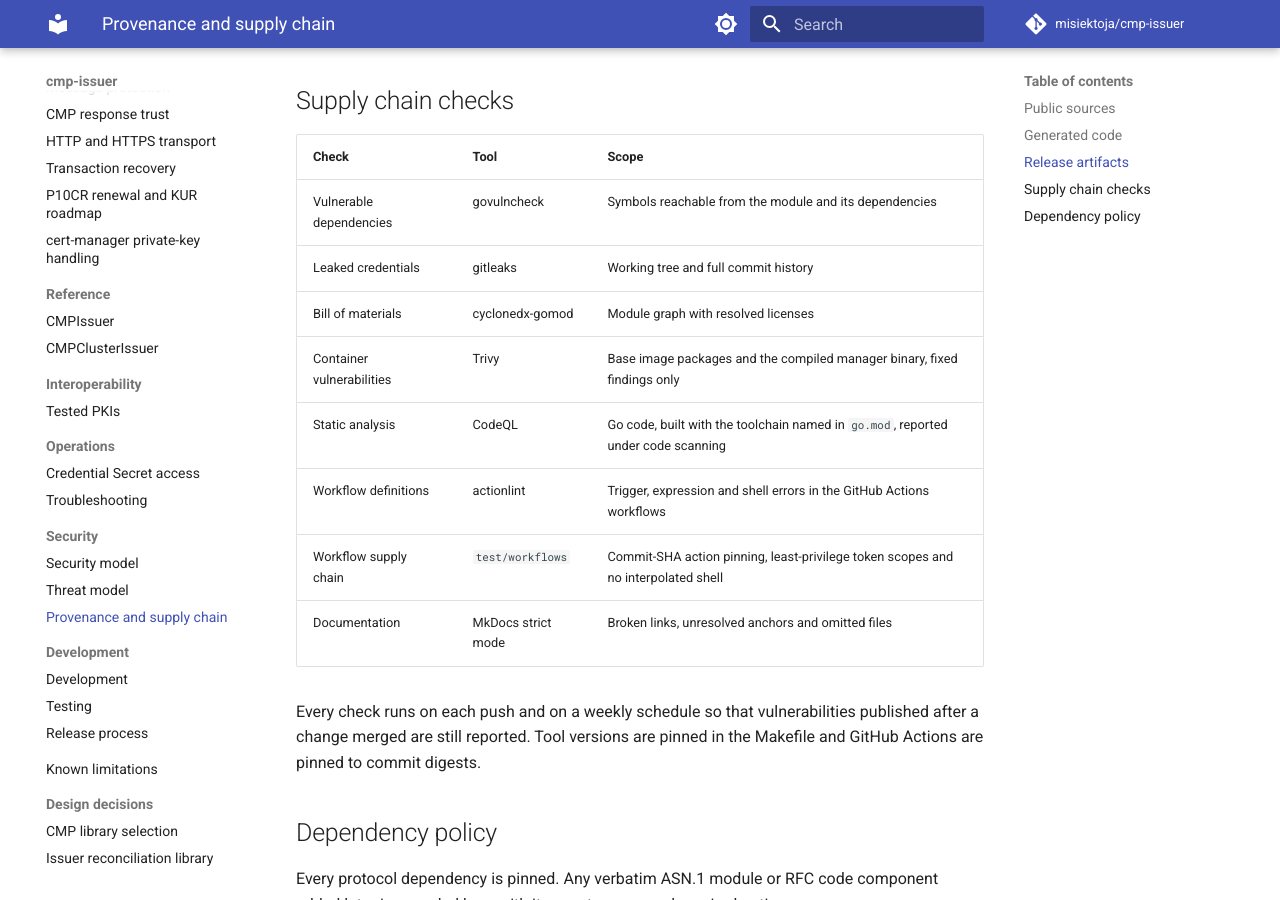
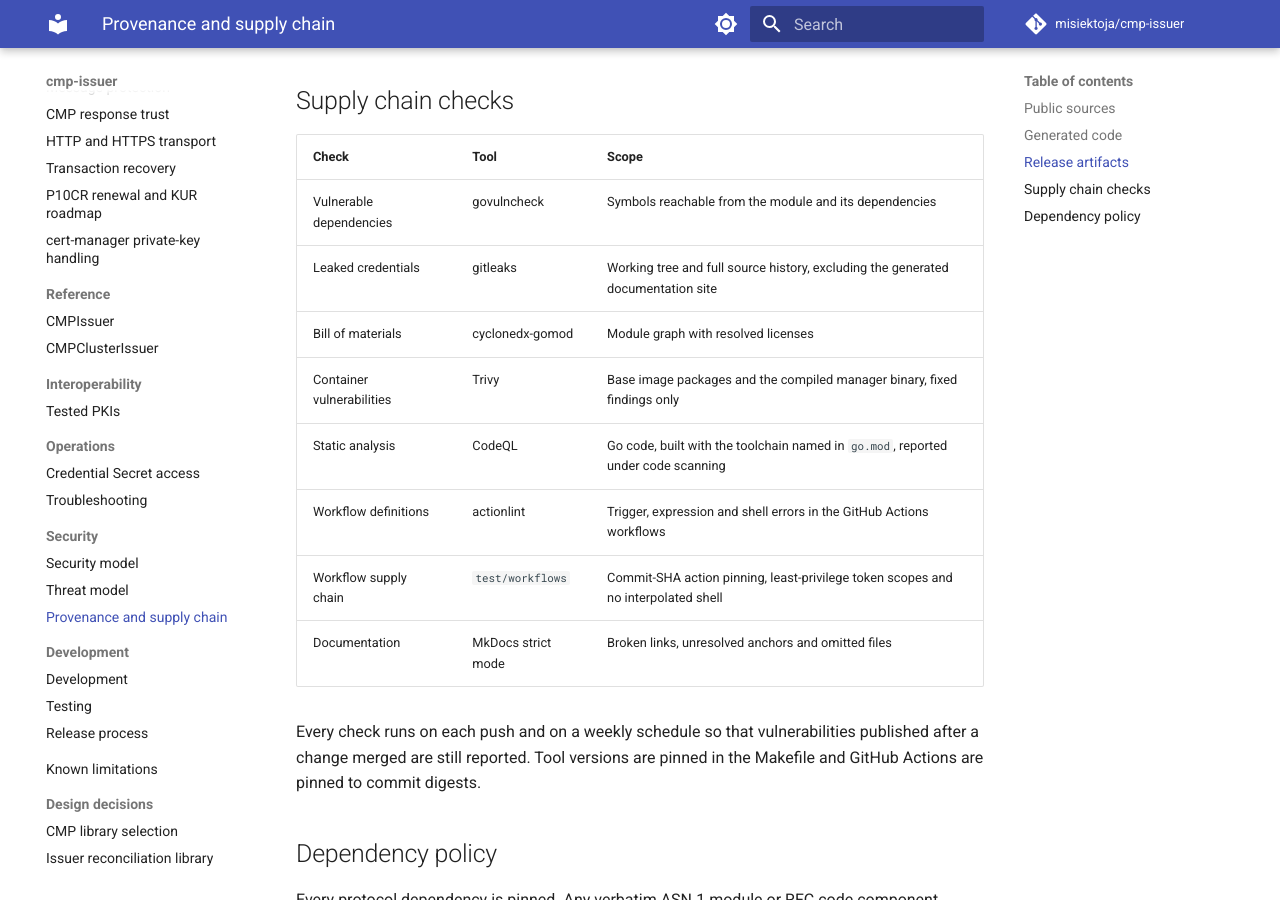
Before and after one commit to misiektoja/cmp-issuer, an MkDocs documentation site: the page built from docs/provenance.md, in a window 1280 px wide and 900 px high, scrolled down 1638 px. Built offline with MkDocs 1.6.1 and Material for MkDocs 9.7.7, drawn with Linux system fonts in a browser that asks for light colours; comment, search, counter and statistics services are not loaded.

Commit message:
docs(provenance): state that the credential scan skips the generated site

```diff
--- a/docs/provenance.md
+++ b/docs/provenance.md
@@ -36,7 +36,7 @@
 | Check | Tool | Scope |
 | --- | --- | --- |
 | Vulnerable dependencies | govulncheck | Symbols reachable from the module and its dependencies |
-| Leaked credentials | gitleaks | Working tree and full commit history |
+| Leaked credentials | gitleaks | Working tree and full source history, excluding the generated documentation site |
 | Bill of materials | cyclonedx-gomod | Module graph with resolved licenses |
 | Container vulnerabilities | Trivy | Base image packages and the compiled manager binary, fixed findings only |
 | Static analysis | CodeQL | Go code, built with the toolchain named in `go.mod`, reported under code scanning |
```
